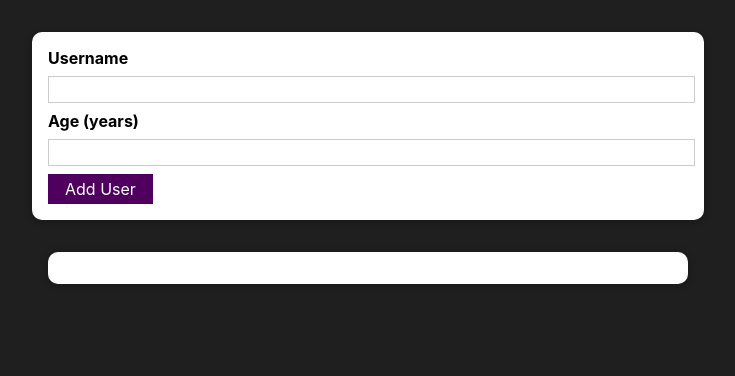
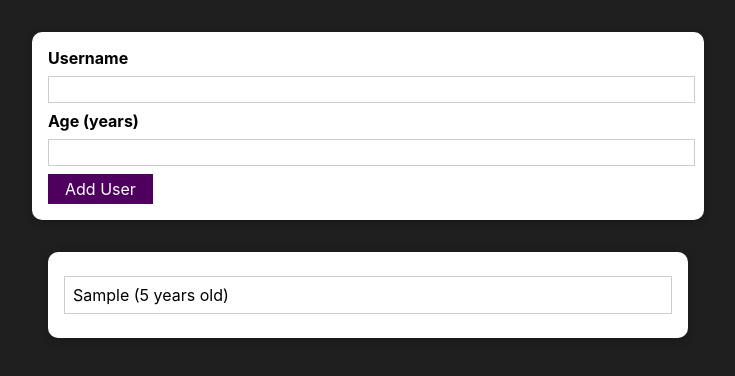
Before and after one commit to DavidsJulio/user-react-app, a React (Create React App) app: page / in a window 1280 px wide. Both pictures are taken after typing "Sample", "5" into the empty fields and a click on the button "Add User". Shown: the top 376 px of the page, without its empty margins (272-1007 px from the left). Built offline with nearby package versions, Linux system fonts and the light colour scheme.

Commit message:
Managing list of users via state

```diff
--- a/src/App.js
+++ b/src/App.js
@@ -1,12 +1,27 @@
-import React from "react";
+import React, { useState } from "react";
 import AddUser from "./components/Users/AddUser";
 import UsersList from "./components/Users/UsersList";
 
 function App() {
+  const [usersList, setUsersList] = useState([]);
+
+  const addUserHandler = (uName, uAge) => {
+    setUsersList((prevUsersList) => {
+      return [
+        ...prevUsersList,
+        {
+          id: Math.random().toString(),
+          name: uName,
+          age: uAge,
+        },
+      ];
+    });
+  };
+
   return (
     <div className="App">
-      <AddUser />
-      <UsersList users={[]} />
+      <AddUser onAddUser={addUserHandler} />
+      <UsersList users={usersList} />
     </div>
   );
 }
--- a/src/components/UI/Button.module.css
+++ b/src/components/UI/Button.module.css
@@ -5,6 +5,7 @@
   color: white;
   padding: 0.25rem 1rem;
   cursor: pointer;
+  width: 100%;
 }
 
 .button:hover,
@@ -16,3 +17,9 @@
 .button:focus {
   outline: none;
 }
+
+@media (min-width: 768px) {
+  .button {
+    width: auto;
+  }
+}
--- a/src/components/Users/AddUser.js
+++ b/src/components/Users/AddUser.js
@@ -19,7 +19,7 @@ function AddUser(props) {
       return;
     }
 
-    console.log(enteredUsername, enteredAge);
+    props.onAddUser(enteredUsername, enteredAge);
 
     setEnteredUsername("");
     setEnteredAge("");
--- a/src/components/Users/UsersList.js
+++ b/src/components/Users/UsersList.js
@@ -7,7 +7,7 @@ function UsersList(props) {
     <Card className={classes.users}>
       <ul>
         {props.users.map((user) => (
-          <li>
+          <li key={user.id}>
             {user.name} ({user.age} years old)
           </li>
         ))}
```
